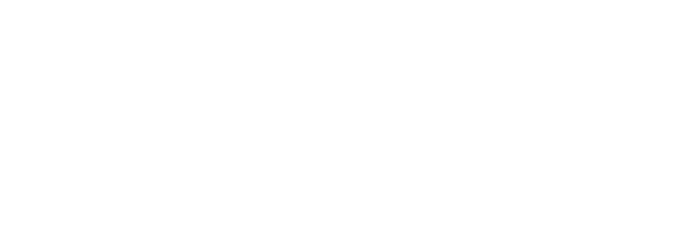
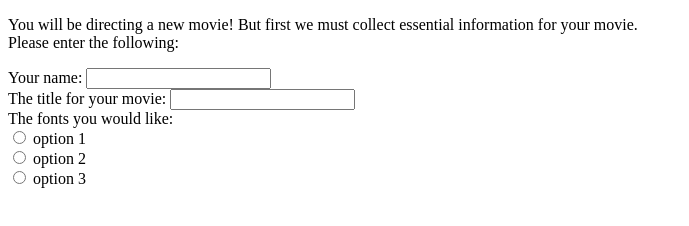
Before and after one commit to karlao3976/generator-project, a plain HTML site: page index.html in a window 1280 px wide. Shown: the whole page, without its empty margins (0-689 px from the left). Drawn offline with nearby package versions, Linux system fonts and the light colour scheme.

Commit message:
add inputs

```diff
--- a/index.html
+++ b/index.html
@@ -1,18 +1,29 @@
 <!DOCTYPE html>
 <html>
-  <head>
+
+<head>
     <meta charset="UTF-8">
     <title>jQuery template</title>
-    <script
-  src="https://code.jquery.com/jquery-3.3.1.js"></script>
+    <script src="https://code.jquery.com/jquery-3.3.1.js"></script>
 
-    <script> //my own jQuery/javascript
-        $(function(){ //Don't delete or edit this
+    <script>
+        //my own jQuery/javascript
+        $(function() { //Don't delete or edit this
             //code goes here
         });
     </script>
-  </head>
-  <body>
+</head>
 
-  </body>
+<body>
+    <p>You will be directing a new movie! But first we must collect essential information for your movie.<br> Please enter the following:<br></p>
+    Your name:
+    <input type="text" id="name" name="name"><br>
+    The title for your movie:
+    <input type="text" id="title" name="title"><br>
+    The fonts you would like:<br>
+    <input type=radio id="fonts" name="fonts" value="option 1"> option 1<br>
+    <input type=radio id="fonts" name="fonts" value="option 2"> option 2<br>
+    <input type=radio id="fonts" name="fonts" value="option 3"> option 3
+</body>
+
 </html>
```
